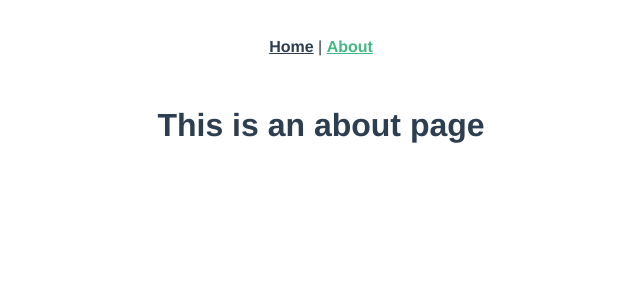
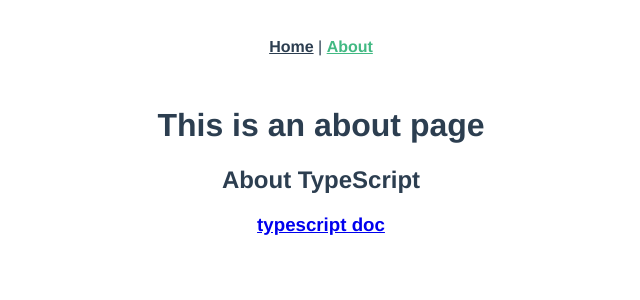
Before and after one commit to Shuo-Mr/vue3-template-ts, a Vue app: page /#/about in a window 1280 px wide. Shown: the top 300 px of the page, without its empty margins (319-959 px from the left). Built offline with nearby package versions, Linux system fonts and the light colour scheme.

Commit message:
feat: add typescript-doc link

```diff
--- a/src/views/About/AboutView.vue
+++ b/src/views/About/AboutView.vue
@@ -1,6 +1,10 @@
 <template>
   <div class="about">
     <h1>This is an about page</h1>
+    <h2>About TypeScript</h2>
+    <h3>
+      <a href="https://www.tslang.cn/" target="_blank" rel="noopener">typescript doc</a>
+    </h3>
   </div>
 </template>
 
```
